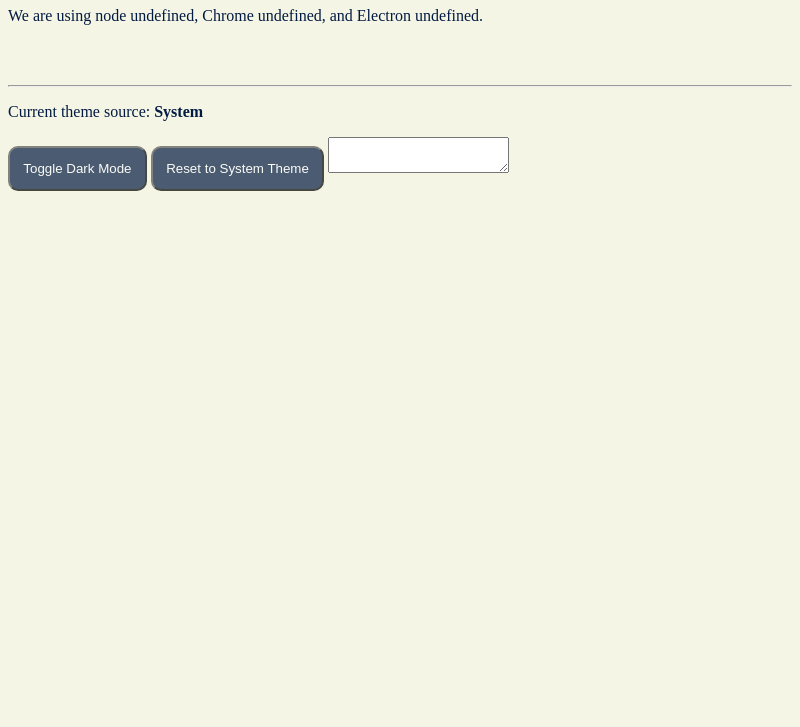
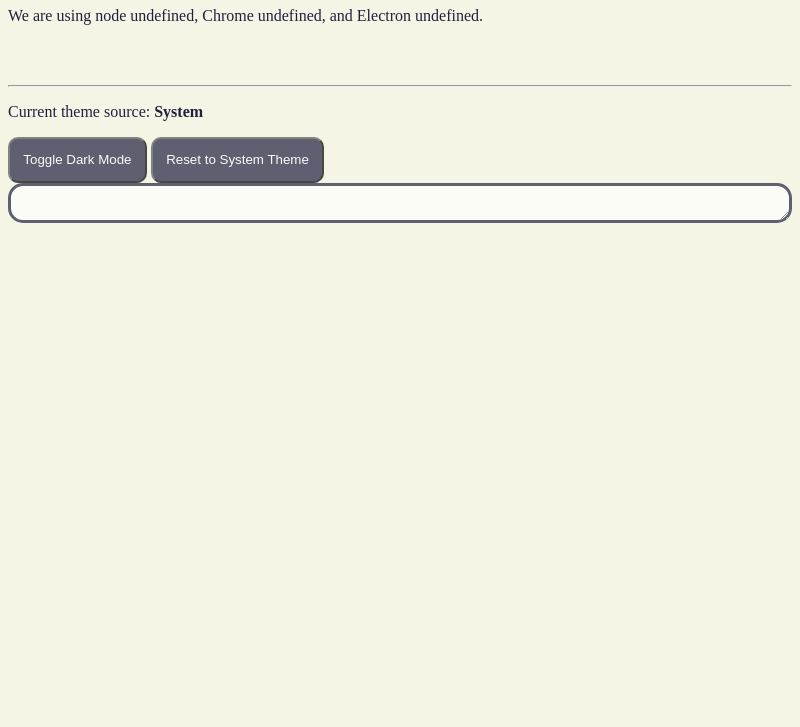
Before and after one commit to YoramHernalsteen/Electron-NotePad, an Electron app: page index.html in a window 800 px wide. Shown: the part 73-800 px from the top of the page. Drawn offline with Linux system fonts and the light colour scheme; no server answers.

Commit message:
added styling

```diff
--- a/index.html
+++ b/index.html
@@ -18,7 +18,7 @@
 <p>Current theme source: <strong id="theme-source">System</strong></p>
 <button class="toggle" id="toggle-dark-mode">Toggle Dark Mode</button>
 <button class="toggle" id="reset-to-system">Reset to System Theme</button>
-<textarea id="editor"></textarea>
+<textarea id="editor" class="editor"></textarea>
 <script src="lib/renderer.js"></script>
 <script src="lib/editor.js"></script>
 </body>
--- a/styles.css
+++ b/styles.css
@@ -1,21 +1,41 @@
 @media (prefers-color-scheme: dark) {
-    body { background:  #031b42; color: #f305ff; }
+    body { background:  #202040; color: ghostwhite; }
     .toggle{
         background-color: #f305ff;
+        opacity: 70%;
+        color: ghostwhite;
+        border-radius: 10px;
+        padding: 1em;
+    }
+    .editor{
+        border: solid #f305ff;
+        color: ghostwhite;
+        background-color: #202040;
+        opacity:70%;
+    }
+}
+
+@media (prefers-color-scheme: light) {
+    body { background:  #f4f5e4; color: #202040; }
+    .toggle{
+        background-color: #202040;
         opacity: 70%;
         color: white;
         border-radius: 10px;
         padding: 1em;
     }
+    .editor{
+        border: solid #202040;
+        color: #202040;
+        background-color: white;
+        opacity:70%;
+    }
 }
 
-@media (prefers-color-scheme: light) {
-    body { background:  #f4f5e4; color: #031b42; }
-    .toggle{
-        background-color: #031b42;
-        opacity: 70%;
-        color: white;
-        border-radius: 10px;
-        padding: 1em;
-    }
+.editor{
+    -webkit-box-sizing: border-box;
+    -moz-box-sizing: border-box;
+    box-sizing: border-box;
+    width: 100%;
+    border-radius: 15px;
 }
```
